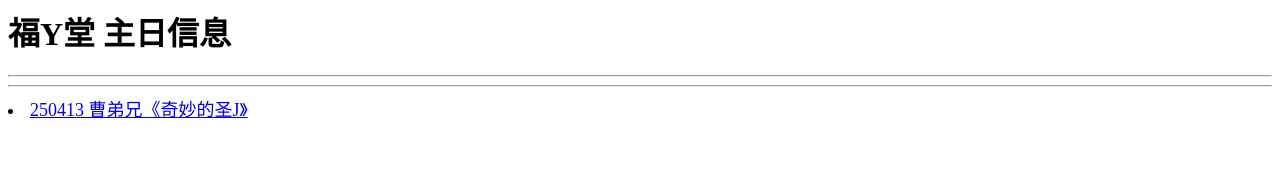
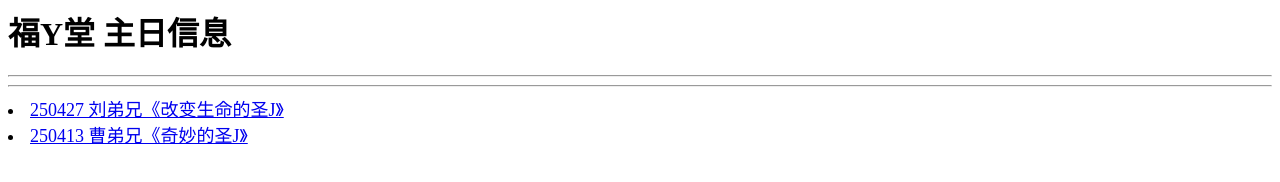
Before and after one commit to NCCChurch/2-gospel, a plain HTML site: page index.html in a window 1280 px wide. Drawn offline with Linux system fonts and the light colour scheme.

Commit message:
Update index.html

```diff
--- a/index.html
+++ b/index.html
@@ -10,6 +10,7 @@
 <h1>福Y堂 主日信息</h1>
 
 <hr><hr>
+      	<li><font size="4"><a href="./250427.html">250427 刘弟兄《改变生命的圣J》</a></font></li>
       	<li><font size="4"><a href="./250413.html">250413 曹弟兄《奇妙的圣J》</a></font></li>
 </tr>
 <tr
```
